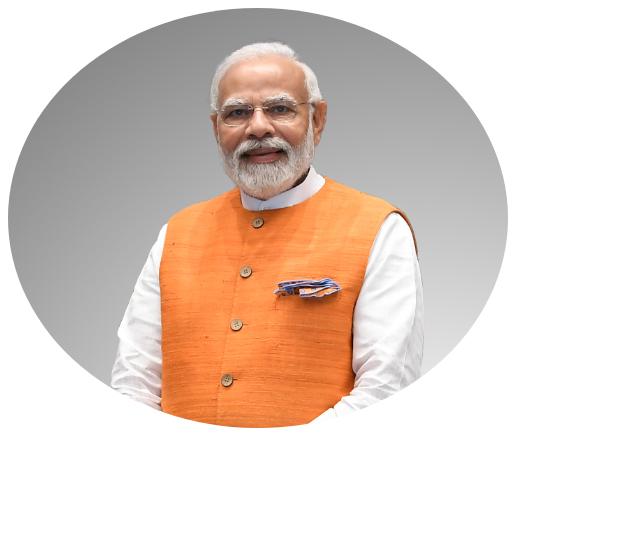
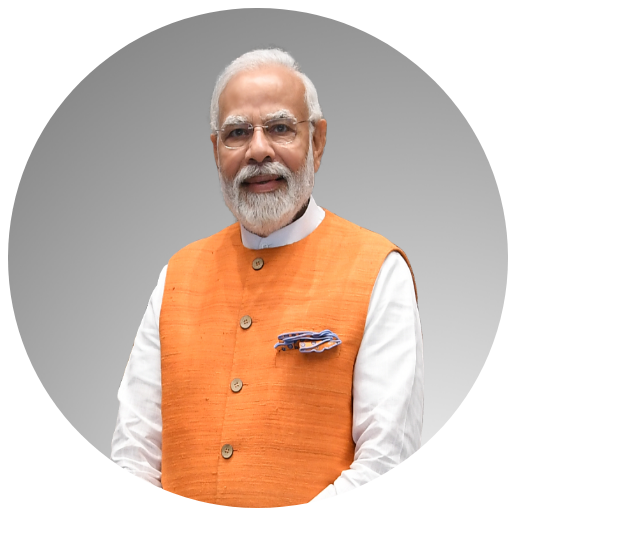
Before and after one commit to Annesh999/pw-assignment, a plain HTML site: page Assignment_24sep/Q4/Q4.html in a window 1280 px wide. Shown: the whole page, without its empty margins (0-640 px from the left). Drawn offline with Linux system fonts and the light colour scheme.

Commit message:
Update Q4.html

```diff
--- a/Assignment_24sep/Q4/Q4.html
+++ b/Assignment_24sep/Q4/Q4.html
@@ -13,7 +13,7 @@
 </head>
 <body>
     <div class="container">
-        <img src="Nmodi.jpg" alt="" width="500px">
+        <img src="Nmodi.jpg" alt="" width="500px" height="500px">
     </div>
 </body>
 </html>
```
